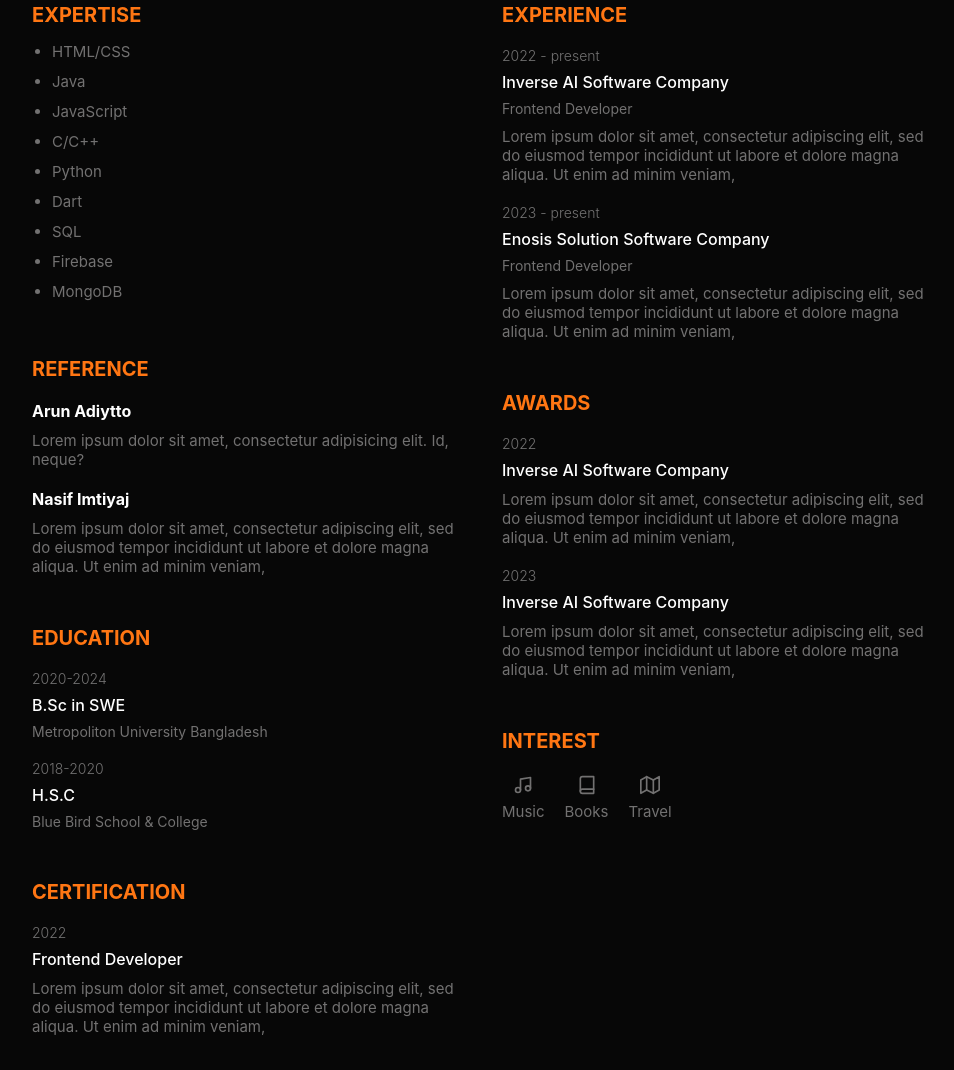
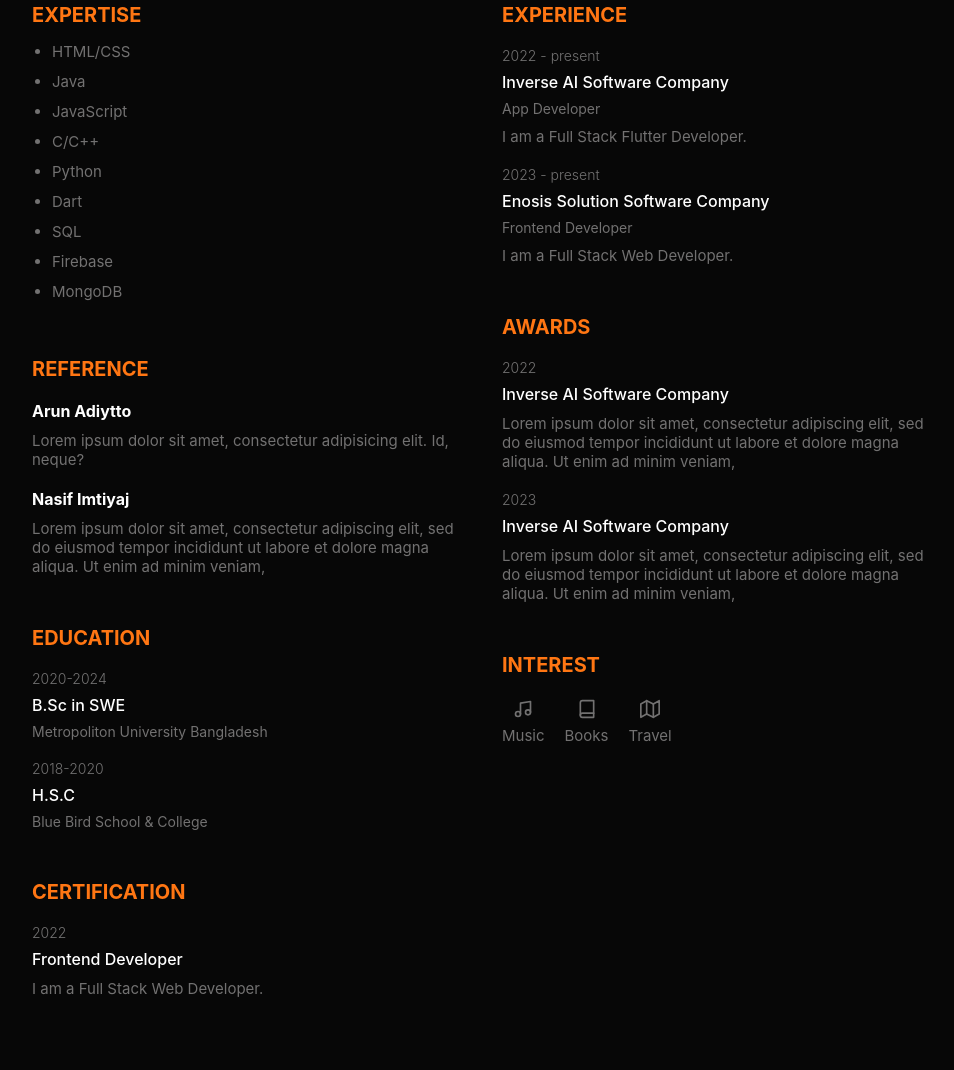
Before and after one commit to prottoy5/cv, a plain HTML site: page index.html in a window 1280 px wide. Shown: the part 442-1512 px from the top of the page, without its empty margins (158-1112 px from the left). Drawn offline with nearby package versions, Linux system fonts and the light colour scheme; files whose address does not match are found by name.

Commit message:
Update index.html

```diff
--- a/index.html
+++ b/index.html
@@ -82,9 +82,7 @@
           <p class="item_preTitle">2022</p>
           <h4 class="item_title">Frontend Developer</h4>
           <p class="description">
-            Lorem ipsum dolor sit amet, consectetur adipiscing elit, sed do eiusmod tempor incididunt ut labore et
-            dolore
-            magna aliqua. Ut enim ad minim veniam,
+            I am a Full Stack Web Developer.
           </p>
         </div>
       </div>
@@ -95,11 +93,9 @@
         <div class="exp_item">
           <p class="item_preTitle">2022 - present</p>
           <h4 class="item_title">Inverse AI Software Company</h4>
-          <p class="item_subtitle">Frontend Developer</p>
+          <p class="item_subtitle">App Developer</p>
           <p class=" description">
-            Lorem ipsum dolor sit amet, consectetur adipiscing elit, sed do eiusmod tempor incididunt ut labore et
-            dolore
-            magna aliqua. Ut enim ad minim veniam,
+            I am a Full Stack Flutter Developer.
           </p>
         </div>
         <div class="exp_item">
@@ -107,9 +103,7 @@
           <h4 class="item_title">Enosis Solution Software Company</h4>
           <p class="item_subtitle">Frontend Developer</p>
           <p class="description">
-            Lorem ipsum dolor sit amet, consectetur adipiscing elit, sed do eiusmod tempor incididunt ut labore et
-            dolore
-            magna aliqua. Ut enim ad minim veniam,
+            I am a Full Stack Web Developer.
           </p>
         </div>
       </div>
@@ -225,7 +219,7 @@ opacity: 0.9;
 <a class="telegram" target="blank"><i class="fab fa-telegram"></i></a>
 </div>
 <script>
-const link = encodeURI(' https://prottoy5.github.io/resume/');
+const link = encodeURI('https://prottoy5.github.io/cv/');
 const msg = encodeURIComponent('Hey, I found this article');
 const title = encodeURIComponent('Article or Post Title Here');
 const fb = document.querySelector('.facebook');
```
